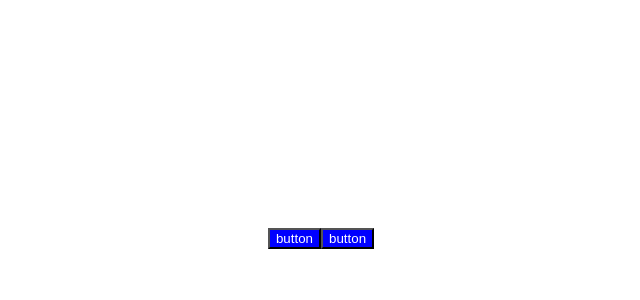
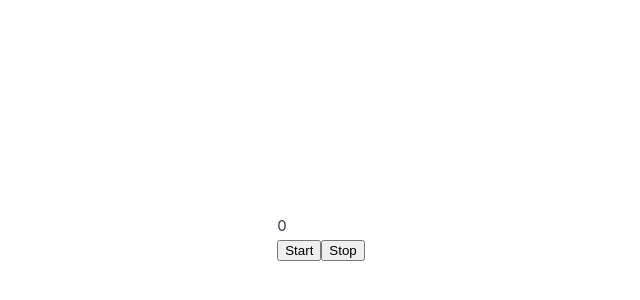
Before and after one commit to Pawan918/vue-3, a Vue app: page / in a window 1280 px wide. Shown: the part 162-462 px from the top of the page, without its empty margins (319-959 px from the left). Built offline with nearby package versions, Linux system fonts and the light colour scheme.

Commit message:
Assignment : Countdown timer with start,stop

```diff
--- /dev/null
+++ b/src/components/Form.vue
@@ -0,0 +1,29 @@
+<template>
+    <form>
+        <label for="firstName">firstName</label>
+        <input class="firstName" v-model="firstName"/>
+        <!-- <label for="lastName">lastName</label>
+        <input class="lastName" v-model="lastName"/>
+        <label for="Address">Address</label>
+        <input class="address" v-model="address"/> -->
+        <button @click.prevent="submit">Submit</button>
+    </form>
+
+</template>
+<script >
+export default {
+    name : 'fromTemp',
+    data () {
+        return {
+            firstName : ''
+        }
+    },
+    methods : {
+        submit(){
+            this.$emit('showMsg',this.firstName)
+        }
+    }
+}
+
+
+</script>
--- /dev/null
+++ b/src/components/List.vue
@@ -0,0 +1,8 @@
+<template>
+    <div class="" >{{ firstName }}</div>
+</template>
+<script >
+export default {
+    props : ['firstName']
+}
+</script>
--- a/src/components/Test.vue
+++ b/src/components/Test.vue
@@ -1,10 +1,49 @@
 <template>
-    <BaseButton backgroundColor="blue" text="#ffffff" data="alert"/>
-    <BaseButton backgroundColor="blue" text="#ffffff" data="toggle"/>
+    <div class="">
+        <Timer :count="count"></Timer>
+        <Control
+            @start-comp="start"
+            @stop-comp = 'stop'
+        />
+    </div>
 </template>
-<script setup>
-import BaseButton from './baseButton.vue';
+<script >
+import Timer from './Timer.vue';
+import Control from './control.vue';
 
+// import BaseButton from './baseButton.vue';
+// import Form from './Form.vue';
+// import List from './List.vue';
+
+export default {
+    name: "testTemp",
+    data(){
+        return{
+            count: 0,
+            timer : false,
+            timerFn:null,
+
+        }
+    },
+    components: { Timer, Control },
+    methods : {
+        start(){
+            this.timer = true;
+            // this.count++;
+           this.timerFn = setInterval(this.increaseFn
+            ,1000);
+            // console.log('hello')
+        },
+        stop(){
+            this.timer = false;
+            clearTimeout(this.timerFn);
+            console.log('clear Timeout is called')
+        },
+        increaseFn(){
+            this.count++;
+        }
+    }
+}
 
 </script>
 <style>
--- /dev/null
+++ b/src/components/Timer.vue
@@ -0,0 +1,12 @@
+<template>
+    <div class="">
+        {{ count }}
+    </div>
+</template>
+
+<script>
+export default {
+    name : 'timerTemp',
+    props : ['count']
+}
+</script>
--- a/src/components/baseButton.vue
+++ b/src/components/baseButton.vue
@@ -1,7 +1,5 @@
 <template>
-    <button :style="{backgroundColor,color: text}" @click="clickHandler">
-        {{ name }}
-    </button>
+
 </template>
 <script >
 export default {
--- /dev/null
+++ b/src/components/control.vue
@@ -0,0 +1,19 @@
+<template>
+    <button @click="start">Start</button>
+    <button @click="stop">Stop</button>
+</template>
+<script>
+export default {
+    name : 'controlTemp',
+    emits : ['start-comp','stop-comp'],
+    methods : {
+        start(){
+            this.$emit('start-comp')
+        },
+        stop(){
+            this.$emit('stop-comp')
+        }
+    }
+}
+
+</script>
```
